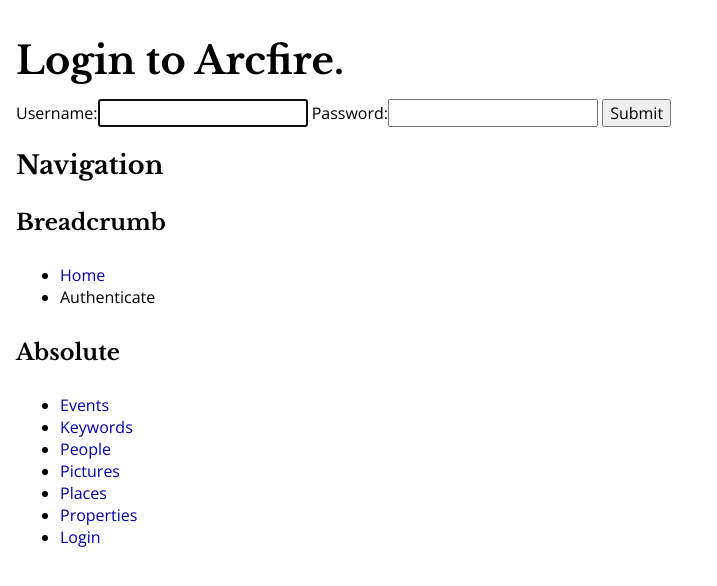
After one commit to allanberry/arcfire, a Django app: page /login/ in a window 1280 px wide. The commit adds this page. Shown: the top 586 px of the page, without its empty margins (0-717 px from the left). Run offline with Django 3.2, Linux system fonts and the light colour scheme; parts of the project's set-up code (start-up, migrations or seed data) failed here and were passed over.

Commit message:
Login/Logout works.

```diff
--- a/arcfire/arcfire/templates/arcfire/base.html
+++ b/arcfire/arcfire/templates/arcfire/base.html
@@ -59,10 +59,15 @@
 
             <h4>Absolute</h4>
             <ul>
-
                 {% for m in nav_models %}
                 <li><a href="{% url m.url_name %}">{{ m.name_plural | title }}</a></li>
                 {% endfor %}
+
+                {% if user.is_authenticated %}
+                    <li><a href="{% url 'logout' %}">Logout</a></li>
+                {% else %}
+                    <li><a href="{% url 'login' %}">Login</a></li>
+                {% endif %}
             </ul>
         </div>
     {% endblock nav %}
--- /dev/null
+++ b/arcfire/arcfire/templates/arcfire/login.html
@@ -0,0 +1,16 @@
+{% extends 'arcfire/base.html' %}
+
+{% block figure %}
+<h1 id="page_title">Login to Arcfire.</h1>
+
+{% if user.is_authenticated %}
+<p><a href="{% url 'logout' %}">Logout</a></p>
+{% else %}
+<form action="/login/" method="post">
+    {% csrf_token %}
+    {{ form }}
+    <input type="submit" value="Submit" />
+</form>
+{% endif %}
+
+{% endblock figure %}
--- a/arcfire/arcfire/views.py
+++ b/arcfire/arcfire/views.py
@@ -1,10 +1,21 @@
+from django.contrib.auth import (
+    REDIRECT_FIELD_NAME, login as auth_login, logout as auth_logout)
+from django.contrib.auth.forms import AuthenticationForm
+from django.core.urlresolvers import reverse_lazy
+from django.utils.decorators import method_decorator
+from django.utils.http import is_safe_url
+from django.views.decorators.cache import never_cache
+from django.views.decorators.csrf import csrf_protect
+from django.views.decorators.debug import sensitive_post_parameters
+from django.views.generic import FormView, RedirectView
 from django.views.generic.base import TemplateView
+from django.views.generic.detail import DetailView
 from django.views.generic.list import ListView
-from django.views.generic.detail import DetailView
-from django.contrib.auth import authenticate, login
 from arcfire.models import Picture, Plan, Keyword, Property, Thing, Event, Person, Place, Collection, Group, Location, Relation
+
 import inflection
-import floppyforms as forms
+# import floppyforms as forms # TODO: wait until FF 1.6, which is compatible
+# with D1.9
 
 
 class HomeView(TemplateView):
@@ -28,23 +39,68 @@
 
 class LoginView(FormView):
     '''
-    Primary means of logging into the site, as opposed to the stock Admin.
+    Provides login with a username and password.
+    https://coderwall.com/p/sll1kw/django-auth-class-based-views-login-and-logout
     '''
+    success_url = reverse_lazy('login')
+    form_class = AuthenticationForm
+    redirect_field_name = REDIRECT_FIELD_NAME
+    template_name = "arcfire/login.html"
 
-    def post(self):
-        username = self.request.POST['username']
-        password = self.request.POST['password']
-        user = authenticate(username=username, password=password)
-        if user is not None:
-            if user.is_active:
-                login(self.request, user)
-                # Redirect to a success page.
-            else:
-                # Return a 'disabled account' error message
-                pass
-        else:
-            # Return an 'invalid login' error message.
-            pass
+    @method_decorator(sensitive_post_parameters('password'))
+    @method_decorator(csrf_protect)
+    @method_decorator(never_cache)
+    def dispatch(self, request, *args, **kwargs):
+        # Sets a test cookie to make sure the user has cookies enabled
+        request.session.set_test_cookie()
+
+        return super(LoginView, self).dispatch(request, *args, **kwargs)
+
+    def form_valid(self, form):
+        auth_login(self.request, form.get_user())
+
+        # If the test cookie worked, go ahead and
+        # delete it since its no longer needed
+        if self.request.session.test_cookie_worked():
+            self.request.session.delete_test_cookie()
+
+        return super(LoginView, self).form_valid(form)
+
+    def get_success_url(self):
+        print(self.request.POST.get(self.redirect_field_name))
+
+        redirect_to = self.request.POST.get(self.redirect_field_name)
+        if not is_safe_url(url=redirect_to, host=self.request.get_host()):
+            redirect_to = self.success_url
+        return redirect_to
+
+    def get_context_data(self, *args, **kwargs):
+        context = super(LoginView, self).get_context_data(*args, **kwargs)
+
+        # parent pages, in ('url_name', 'page_title') format
+        # Allows multiple, ordered parents for breadcrumbs
+        parent_pages = (
+            ('home', 'Home'),
+        )
+
+        context.update({
+            'window_title': 'Authenticate',
+            'page_title': 'Authenticate',
+            'parent_pages': parent_pages
+        })
+        return context
+
+
+class LogoutView(RedirectView):
+    '''
+    Provides logout functionality.
+    '''
+    url = reverse_lazy('login')
+
+    def get(self, request, *args, **kwargs):
+        auth_logout(request)
+        return super(LogoutView, self).get(request, *args, **kwargs)
+
 
 # # # # # # # # # # # # # #
 # Individual Model Views  #
--- a/arcfire/core/settings/base.py
+++ b/arcfire/core/settings/base.py
@@ -36,7 +36,7 @@
     'gunicorn',
     'rest_framework',
     'coverage',
-    'floppyforms',
+    # 'floppyforms',
     # 'haystack',
     'arcfire',
 ]
--- a/arcfire/core/urls.py
+++ b/arcfire/core/urls.py
@@ -5,7 +5,7 @@
 from rest_framework import routers, serializers, viewsets
 
 from arcfire.views import (
-    HomeView, EventListView, KeywordListView,
+    HomeView, LoginView, LogoutView, EventListView, KeywordListView,
     PersonListView, PictureListView, PlanListView, PlaceListView,
     PropertyListView, RelationListView, LocationListView, ThingListView,
     EventView, KeywordView, PersonView, PictureView, PlanView, PlaceView,
@@ -42,6 +42,9 @@
     url(r'^$', HomeView.as_view(), name='home'),
     url(r'^admin/', admin.site.urls),
 
+    url(r'^login/', LoginView.as_view(), name='login'),
+    url(r'^logout/', LogoutView.as_view(), name='logout'),
+
     # model views
     url(r'^events$', EventListView.as_view(), name='event_list'),
     url(r'^keywords$', KeywordListView.as_view(), name='keyword_list'),
```
